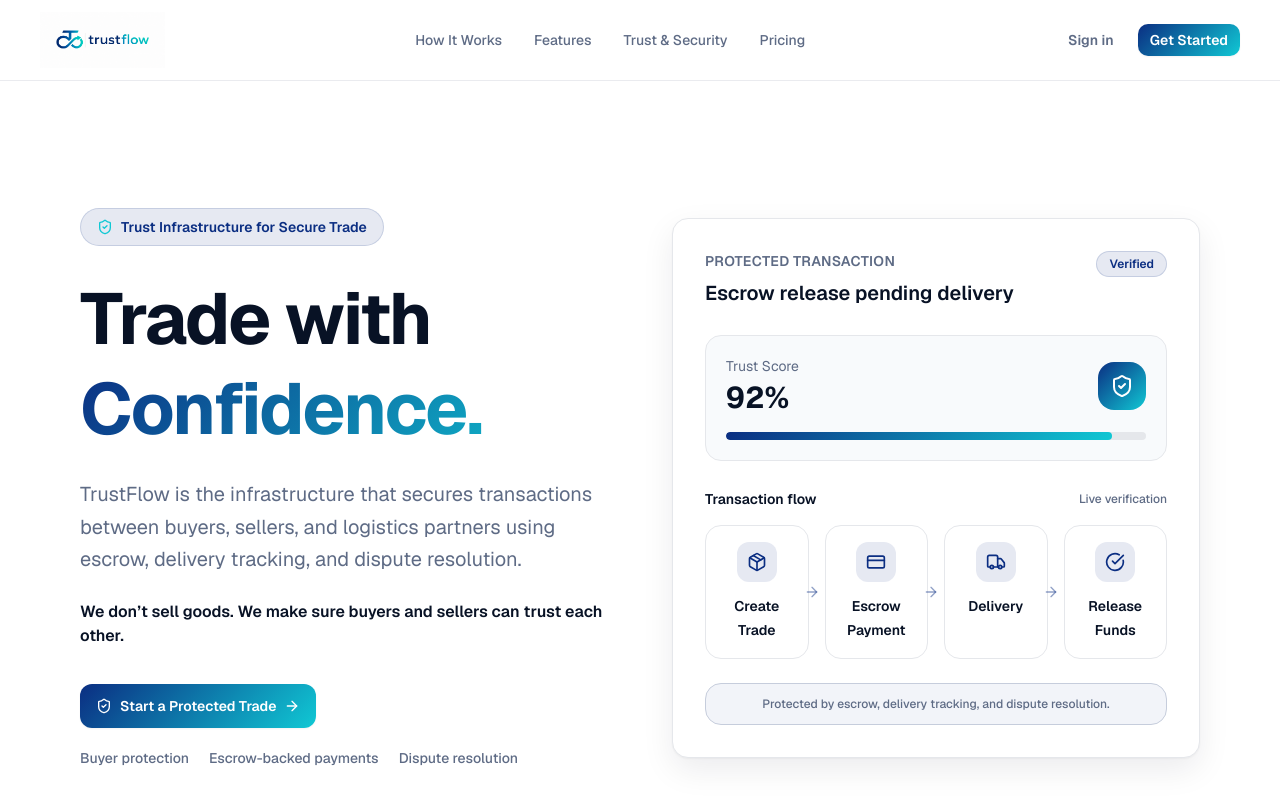
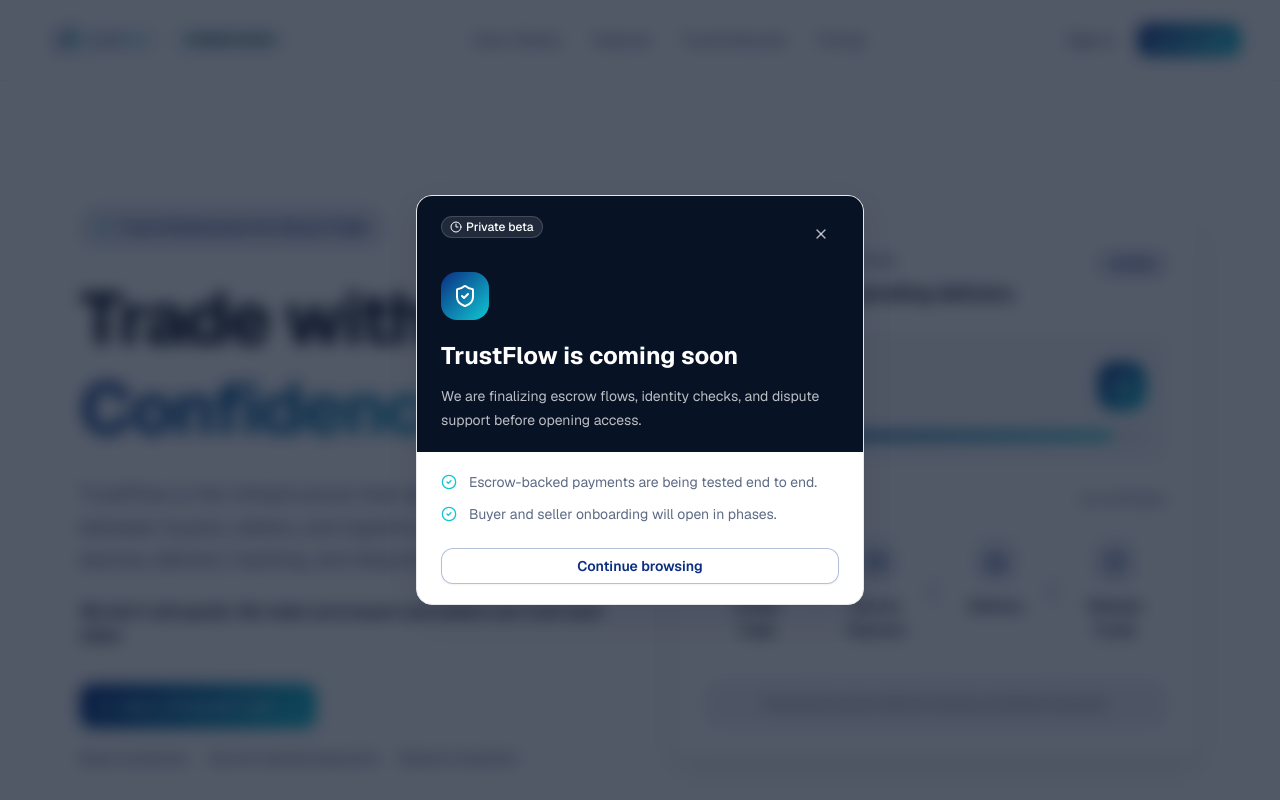
Before and after one commit to Ogedi001/consignment-app, a Next.js app: page / in a window 1280 px wide. Both pictures are taken after a click on the button "Sign in". Shown: the top 800 px of the page. Built offline with nearby package versions, Linux system fonts and the light colour scheme; a web font is replaced by a local one.

Commit message:
feat:comming soon

```diff
--- a/src/components/marketing/CTASection.tsx
+++ b/src/components/marketing/CTASection.tsx
@@ -1,6 +1,6 @@
 "use client";
 
-import { Button } from "@/components/ui/button";
+import { ComingSoonButton } from "@/components/marketing/ComingSoonButton";
 import { ShieldCheck, ArrowRight } from "lucide-react";
 
 export function CTASection() {
@@ -26,10 +26,10 @@
           </p>
 
           <div className="mt-8 flex flex-col sm:flex-row items-center justify-center gap-4">
-            <Button size="lg" variant="gradient" className="px-8">
+            <ComingSoonButton size="lg" variant="gradient" className="px-8">
               Start a protected transaction
               <ArrowRight className="ml-2 h-4 w-4" />
-            </Button>
+            </ComingSoonButton>
 
             <span className="text-sm text-white/65">
               No signup fees • No subscriptions
--- /dev/null
+++ b/src/components/marketing/ComingSoonButton.tsx
@@ -0,0 +1,87 @@
+"use client";
+
+import * as React from "react";
+import * as Dialog from "@radix-ui/react-dialog";
+import { Bell, CheckCircle2, Clock3, ShieldCheck, X } from "lucide-react";
+import { Badge } from "@/components/ui/badge";
+import { Button } from "@/components/ui/button";
+
+type ComingSoonButtonProps = React.ComponentProps<typeof Button> & {
+  modalDescription?: string;
+  modalTitle?: string;
+};
+
+export function ComingSoonButton({
+  children,
+  className,
+  modalDescription = "We are finalizing escrow flows, identity checks, and dispute support before opening access.",
+  modalTitle = "TrustFlow is coming soon",
+  ...buttonProps
+}: ComingSoonButtonProps) {
+  return (
+    <Dialog.Root>
+      <Dialog.Trigger asChild>
+        <Button className={className} {...buttonProps}>
+          {children}
+        </Button>
+      </Dialog.Trigger>
+
+      <Dialog.Portal>
+        <Dialog.Overlay className="fixed inset-0 z-[60] bg-brand-navy/70 backdrop-blur-sm data-[state=closed]:animate-out data-[state=closed]:fade-out-0 data-[state=open]:animate-in data-[state=open]:fade-in-0" />
+        <Dialog.Content className="fixed left-1/2 top-1/2 z-[61] w-[calc(100vw-2rem)] max-w-md -translate-x-1/2 -translate-y-1/2 overflow-hidden rounded-2xl border border-border bg-background shadow-enterprise outline-none data-[state=closed]:animate-out data-[state=closed]:fade-out-0 data-[state=closed]:zoom-out-95 data-[state=open]:animate-in data-[state=open]:fade-in-0 data-[state=open]:zoom-in-95">
+          <div className="bg-brand-navy px-6 py-5 text-white">
+            <div className="flex items-start justify-between gap-4">
+              <Badge className="border-white/15 bg-white/10 text-white hover:bg-white/10">
+                <Clock3 className="h-3 w-3" />
+                Private beta
+              </Badge>
+
+              <Dialog.Close className="flex h-9 w-9 shrink-0 items-center justify-center rounded-full text-white/70 transition hover:bg-white/10 hover:text-white focus-visible:outline-none focus-visible:ring-2 focus-visible:ring-brand-accent">
+                <X className="h-4 w-4" />
+                <span className="sr-only">Close</span>
+              </Dialog.Close>
+            </div>
+
+            <div className="mt-5 flex h-12 w-12 items-center justify-center rounded-xl bg-brand-gradient">
+              <ShieldCheck className="h-6 w-6 text-white" />
+            </div>
+
+            <Dialog.Title className="mt-5 text-2xl font-bold tracking-normal">
+              {modalTitle}
+            </Dialog.Title>
+            <Dialog.Description className="mt-3 text-sm leading-6 text-white/72">
+              {modalDescription}
+            </Dialog.Description>
+          </div>
+
+          <div className="px-6 py-5">
+            <div className="grid gap-3 text-sm text-muted-foreground">
+              <div className="flex items-center gap-3">
+                <CheckCircle2 className="h-4 w-4 shrink-0 text-brand-accent" />
+                Escrow-backed payments are being tested end to end.
+              </div>
+              <div className="flex items-center gap-3">
+                <CheckCircle2 className="h-4 w-4 shrink-0 text-brand-accent" />
+                Buyer and seller onboarding will open in phases.
+              </div>
+            </div>
+
+            <div className="mt-6 flex flex-col gap-3 sm:flex-row">
+              {/* <Button className="flex-1" variant="gradient" asChild>
+                <a href="mailto:hello@trustflow.africa?subject=TrustFlow%20early%20access">
+                  <Bell className="h-4 w-4" />
+                  Request early access
+                </a>
+              </Button> */}
+              <Dialog.Close asChild>
+                <Button className="flex-1" variant="outline">
+                  Continue browsing
+                </Button>
+              </Dialog.Close>
+            </div>
+          </div>
+        </Dialog.Content>
+      </Dialog.Portal>
+    </Dialog.Root>
+  );
+}
--- a/src/components/marketing/hero/HeroActions.tsx
+++ b/src/components/marketing/hero/HeroActions.tsx
@@ -1,16 +1,16 @@
 "use client";
 
-import { Button } from "@/components/ui/button";
+import { ComingSoonButton } from "@/components/marketing/ComingSoonButton";
 import { ArrowRight, ShieldCheck } from "lucide-react";
 
 export function HeroActions() {
   return (
     <div className="mt-9 flex flex-col items-start gap-5">
-      <Button size="lg" variant="gradient" className="gap-2 px-8">
+      <ComingSoonButton size="lg" variant="gradient" className="gap-2 px-8">
         <ShieldCheck className="h-5 w-5" />
         Start a Protected Trade
         <ArrowRight className="h-4 w-4" />
-      </Button>
+      </ComingSoonButton>
 
       <div className="flex flex-wrap gap-x-5 gap-y-2 text-sm font-medium text-muted-foreground">
         <span>Buyer protection</span>
--- a/src/components/marketing/navbar/LogoLockup.tsx
+++ b/src/components/marketing/navbar/LogoLockup.tsx
@@ -1,16 +1,27 @@
 import Link from "next/link";
 import Image from "next/image";
+import { Badge } from "@/components/ui/badge";
+import { cn } from "@/lib/utils";
 
 interface LogoLockupProps {
   className?: string;
+  showComingSoon?: boolean;
 }
 
-export function LogoLockup({ className }: LogoLockupProps) {
+export function LogoLockup({
+  className,
+  showComingSoon = true,
+}: LogoLockupProps) {
   return (
     <Link
       href="/"
-      className={`flex items-center gap-3 rounded-lg focus-visible:outline-none focus-visible:ring-2 focus-visible:ring-ring/40 focus-visible:ring-offset-2 focus-visible:ring-offset-background ${className ?? ""}`}
-      aria-label="Trustflow home"
+      className={cn(
+        "inline-flex items-center gap-2 rounded-lg focus-visible:outline-none focus-visible:ring-2 focus-visible:ring-ring/40 focus-visible:ring-offset-2 focus-visible:ring-offset-background sm:gap-3",
+        className,
+      )}
+      aria-label={
+        showComingSoon ? "Trustflow home, coming soon" : "Trustflow home"
+      }
     >
       <Image
         src="/logo/TF_logo_lockup.png"
@@ -18,16 +29,24 @@
         width={180}
         height={42}
         priority
-        className="h-14 w-auto object-contain dark:hidden"
+        className="h-9 w-auto object-contain sm:h-14"
       />
-      <Image
+      {showComingSoon ? (
+        <Badge
+          variant="ghost"
+          className="visible inline-flex border-brand-accent/35 bg-brand-accent/10 px-1.5 py-0.5 text-[10px] font-semibold uppercase leading-none tracking-normal text-brand-navy sm:px-2 sm:text-xs"
+        >
+          Coming soon
+        </Badge>
+      ) : null}
+      {/* <Image
         src="/logo/TF_logo_lockup_dark.png"
         alt="Trustflow"
         width={180}
         height={42}
         priority
         className="hidden h-9 w-auto object-contain dark:block"
-      />
+      /> */}
     </Link>
   );
 }
--- a/src/components/marketing/navbar/MobileMenu.tsx
+++ b/src/components/marketing/navbar/MobileMenu.tsx
@@ -1,8 +1,8 @@
 "use client";
 
-import { Menu, ArrowRight } from "lucide-react";
-import Link from "next/link";
+import { Menu } from "lucide-react";
 import { Button } from "@/components/ui/button";
+import { ComingSoonButton } from "@/components/marketing/ComingSoonButton";
 import {
   Sheet,
   SheetContent,
@@ -39,12 +39,12 @@
             <NavLinks />
 
             <div className="mt-6 flex flex-col gap-3">
-              <Button
+              <ComingSoonButton
                 variant="gradient"
                 onClick={() => track("mobile_get_started")}
               >
                 Get Started
-              </Button>
+              </ComingSoonButton>
 
               {/* <Button asChild variant="outline">
                 <Link href="#track">
@@ -53,9 +53,12 @@
                 </Link>
               </Button> */}
 
-              <Button variant="ghost" onClick={() => track("mobile_sign_in")}>
+              <ComingSoonButton
+                variant="ghost"
+                onClick={() => track("mobile_sign_in")}
+              >
                 Sign in
-              </Button>
+              </ComingSoonButton>
             </div>
           </nav>
         </SheetContent>
--- a/src/components/marketing/navbar/Navbar.tsx
+++ b/src/components/marketing/navbar/Navbar.tsx
@@ -1,8 +1,6 @@
 "use client";
 
-import Link from "next/link";
-import { Button } from "@/components/ui/button";
-import { ArrowRight } from "lucide-react";
+import { ComingSoonButton } from "@/components/marketing/ComingSoonButton";
 import { NavLinks } from "./NavLinks";
 import { MobileMenu } from "./MobileMenu";
 import { LogoLockup } from "./LogoLockup";
@@ -25,13 +23,13 @@
 
         {/* Desktop CTAs */}
         <div className="hidden lg:flex items-center gap-3">
-          <Button
+          <ComingSoonButton
             variant="ghost"
             size="sm"
             onClick={() => track("nav_sign_in")}
           >
             Sign in
-          </Button>
+          </ComingSoonButton>
 
           {/* <Button asChild variant="outline" size="sm">
             <Link href="#track">
@@ -40,13 +38,13 @@
             </Link>
           </Button> */}
 
-          <Button
+          <ComingSoonButton
             size="sm"
             variant="gradient"
             onClick={() => track("nav_get_started")}
           >
             Get Started
-          </Button>
+          </ComingSoonButton>
         </div>
 
         {/* Mobile */}
```
